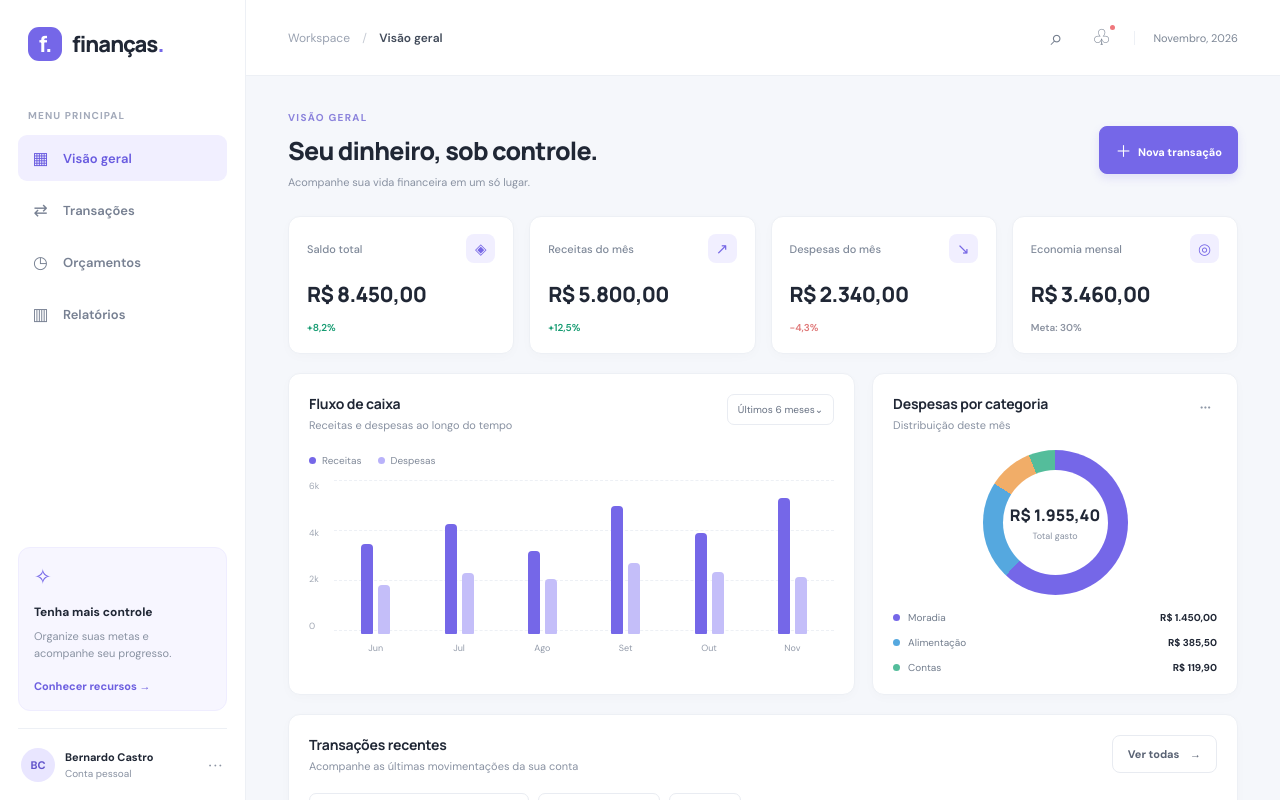
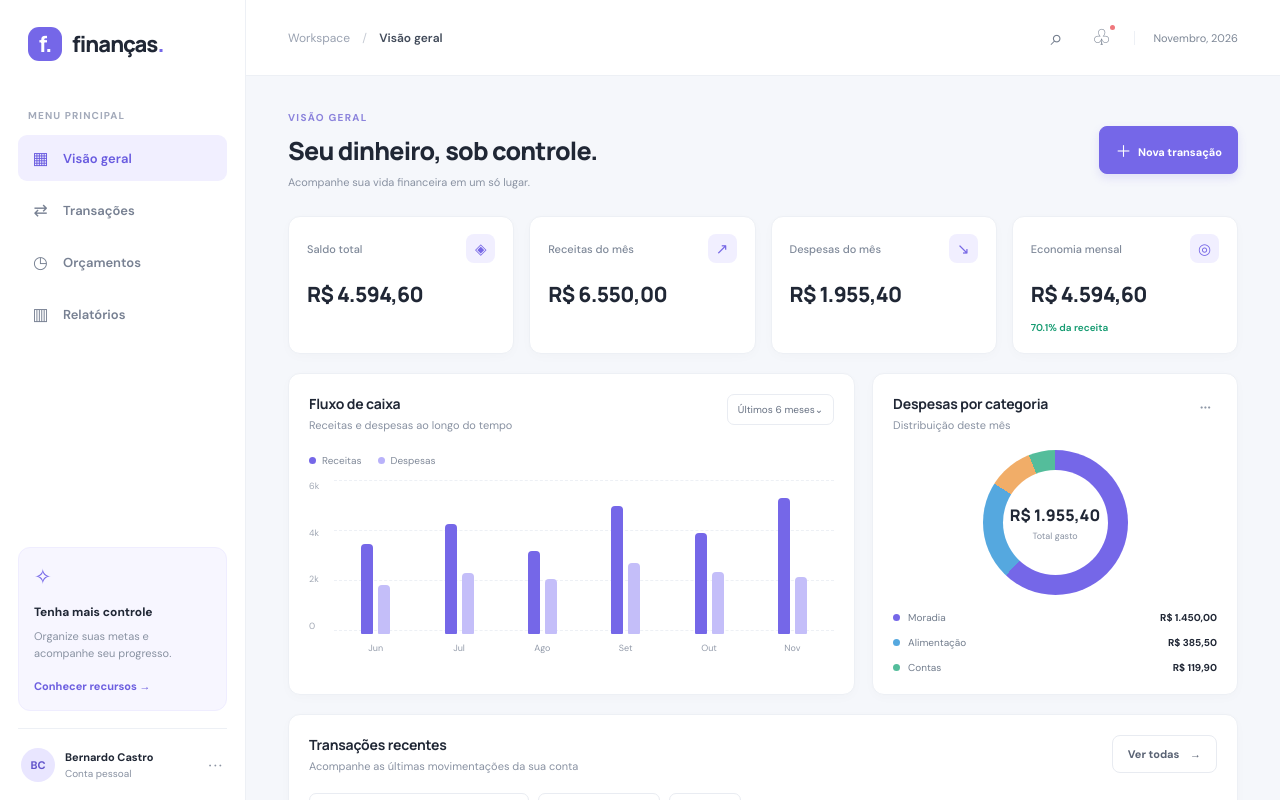
Before and after one commit to bernardoxdev/Finance-Dashboard, a React (Vite) app: page / in a window 1280 px wide. Shown: the top 800 px of the page. Built offline with nearby package versions, Linux system fonts and the light colour scheme.

Commit message:
Summary atualizado para seguir dados do sistema

```diff
--- a/src/App.jsx
+++ b/src/App.jsx
@@ -7,19 +7,80 @@ import TransactionsPanel from "./components/TransactionsPanel.jsx";
 import TransactionForm from "./components/TransactionForm.jsx";
 
 import { transactionsBase } from "./data/transactions.js";
-import { summaryBase } from "./data/summary.js"
-import {useEffect, useState} from "react";
+import { summaryCategories } from "./data/summary.js"
+import {useEffect, useState, useMemo} from "react";
 
 export default function App() {
+    const [showForm, setShowForm] = useState(false);
+
     const [transactions, setTransactions] = useState(() => {
         const savedTransactions = localStorage.getItem("transactions");
 
         return savedTransactions ? JSON.parse(savedTransactions) : transactionsBase;
     });
-    const [summary, setSummary] = useState(summaryBase);
-    const [showForm, setShowForm] = useState(false);
+
+    const totals = useMemo(() => {
+        return transactions.reduce((acc, item) => {
+            if (item.type === "income") {
+                acc.income += item.amount;
+            }
+
+            if (item.type === "expense") {
+                acc.expense += item.amount;
+            }
+
+            return acc;
+        }, {income: 0, expense: 0});
+    }, [transactions]);
+
+    const balance = totals.income - totals.expense;
+    const savingsPercentage = totals.income > 0 ? (balance / totals.income) * 100 : 0;
+
+    const summary = useMemo(() => {
+        return summaryCategories.map((item) => {
+            let value = 0;
+            let change = "";
+            let tone = "neutral";
+
+            switch (item.id) {
+                case 1:
+                    value = balance;
+                    tone = balance >= 0 ? "positive" : "negative";
+                    break;
+
+                case 2:
+                    value = totals.income;
+                    tone = "positive";
+                    break;
+
+                case 3:
+                    value = totals.expense;
+                    tone = "negative";
+                    break;
+
+                case 4:
+                    value = balance;
+                    change = `${savingsPercentage.toFixed(1)}% da receita`;
+                    tone = "positive";
+                    break;
+            }
+
+            return {
+                ...item,
+                value: value.toLocaleString("pt-BR", {style: "currency", currency: "BRL"}),
+                change,
+                tone,
+            };
+        });
+    }, [totals, balance, savingsPercentage]);
 
     function handleAddTransaction(newTransaction) {
+        if (newTransaction.type == "expense") {
+
+        } else { // income
+
+        }
+
         setTransactions((previous) => [
             newTransaction,
             ...previous,
@@ -29,6 +90,10 @@ export default function App() {
     useEffect(() => {
         localStorage.setItem("transactions", JSON.stringify(transactions));
     }, [transactions]);
+
+    useEffect(() => {
+        localStorage.setItem("summary", JSON.stringify(summary));
+    }, [summary]);
 
     return (
         <div className="app-shell">
--- a/src/data/summary.js
+++ b/src/data/summary.js
@@ -1,6 +1,6 @@
-export const summaryBase = [
-    {id: 1, label: "Saldo total", value: "R$ 8.450,00", change: "+8,2%", tone: "positive", icon: "◈"},
-    {id: 2, label: "Receitas do mês", value: "R$ 5.800,00", change: "+12,5%", tone: "positive", icon: "↗"},
-    {id: 3, label: "Despesas do mês", value: "R$ 2.340,00", change: "-4,3%", tone: "negative", icon: "↘"},
-    {id: 4, label: "Economia mensal", value: "R$ 3.460,00", change: "Meta: 30%", tone: "neutral", icon: "◎"}
+export const summaryCategories = [
+    {id: 1, label: "Saldo total", icon: "◈"},
+    {id: 2, label: "Receitas do mês", icon: "↗"},
+    {id: 3, label: "Despesas do mês", icon: "↘"},
+    {id: 4, label: "Economia mensal", icon: "◎"}
 ];
```
